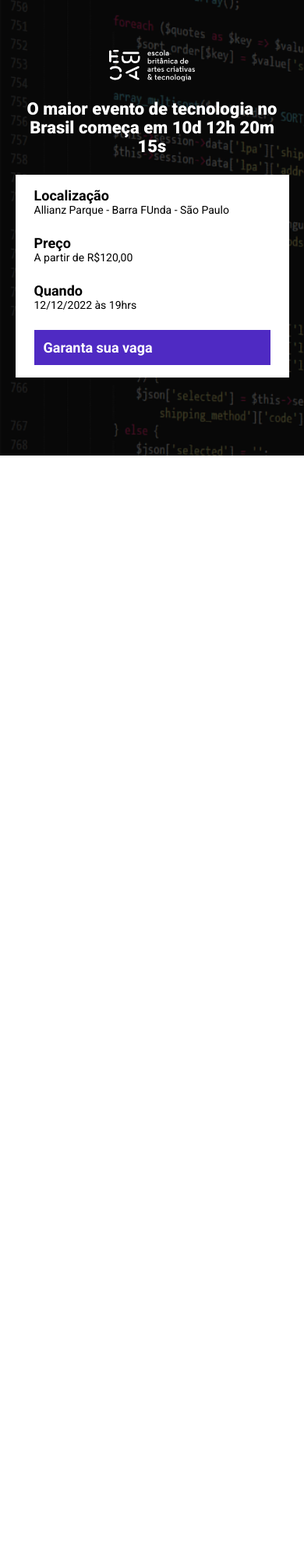
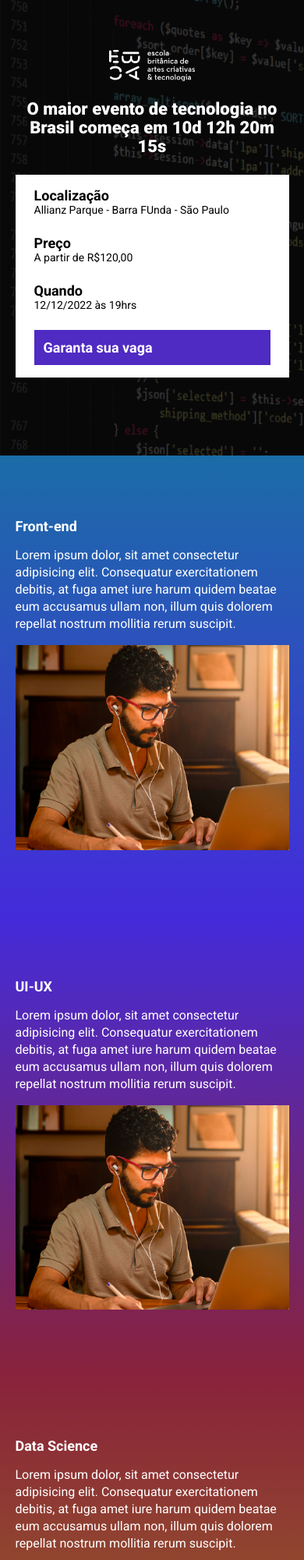
Before and after one commit to rodrigopenafurt/ebac_tech_talks, a website built with Parcel: page src/index.html in a window 390 px wide. Shown: the top 2000 px of the page at 78% size. Before the commit the page ends 844 px from the top, so only its background shows below. Built offline with nearby package versions, Linux system fonts and the light colour scheme.

Commit message:
adição de estilos e seções

```diff
--- a/src/index.html
+++ b/src/index.html
@@ -37,5 +37,50 @@
             </div>
         </div>
     </header>
+
+    <section class="event event--frontend">
+        <div class="container">
+            <div class="event__details">
+                <h2 class="event__details__title">Front-end</h2>
+                <p class="event__details__description">
+                    Lorem ipsum dolor, sit amet consectetur adipisicing elit. Consequatur exercitationem debitis, at fuga amet iure harum quidem beatae eum accusamus ullam non, illum quis dolorem repellat nostrum mollitia rerum suscipit.
+                </p>
+            </div>
+            <img class="event__image" src="./images/frontend.png" alt="Front-end">
+        </div>
+    </section>
+    <section class="event event--ui-ux event--image-left">
+        <div class="container">
+            <div class="event__details">
+                <h2 class="event__details__title">UI-UX</h2>
+                <p class="event__details__description">
+                    Lorem ipsum dolor, sit amet consectetur adipisicing elit. Consequatur exercitationem debitis, at fuga amet iure harum quidem beatae eum accusamus ullam non, illum quis dolorem repellat nostrum mollitia rerum suscipit.
+                </p>
+            </div>
+            <img class="event__image" src="./images/frontend.png" alt="Front-end">
+        </div>
+    </section>
+    <section class="event event--data-science">
+        <div class="container">
+            <div class="event__details">
+                <h2 class="event__details__title">Data Science</h2>
+                <p class="event__details__description">
+                    Lorem ipsum dolor, sit amet consectetur adipisicing elit. Consequatur exercitationem debitis, at fuga amet iure harum quidem beatae eum accusamus ullam non, illum quis dolorem repellat nostrum mollitia rerum suscipit.
+                </p>
+            </div>
+            <img class="event__image" src="./images/frontend.png" alt="Front-end">
+        </div>
+    </section>
+    <section class="event event--backend">
+        <div class="container">
+            <div class="event__details">
+                <h2 class="event__details__title">Back-end</h2>
+                <p class="event__details__description">
+                    Lorem ipsum dolor, sit amet consectetur adipisicing elit. Consequatur exercitationem debitis, at fuga amet iure harum quidem beatae eum accusamus ullam non, illum quis dolorem repellat nostrum mollitia rerum suscipit.
+                </p>
+            </div>
+            <img class="event__image" src="./images/frontend.png" alt="Front-end">
+        </div>
+    </section>
 </body>
 </html>
--- /dev/null
+++ b/src/styles/_event.scss
@@ -0,0 +1,64 @@
+@use 'variables';
+
+.event {
+    padding: 80px 0;
+
+    &--frontend {
+        background-image: linear-gradient(variables.$blue1, variables.$blue2);
+    }
+
+    &--ui-ux {
+        background-image: linear-gradient(variables.$blue2, variables.$pink);
+    }
+
+    &--data-science {
+        background-image: linear-gradient(variables.$pink, variables.$yellow);
+    }
+
+    &--backend {
+        background-image: linear-gradient(variables.$yellow, variables.$pink);
+    }
+
+    &--image-left {
+        .container {
+            flex-direction: row-reverse;
+        }
+    }
+
+    .container {
+        display: flex;
+    }
+
+    &__image {
+        max-width: 360px;
+    }
+
+    &__details {
+
+        &__title {
+            font-size: 18px;
+            font-weight: bold;
+            margin-bottom: 16px;
+        }
+
+        &__description {
+            font-size: 16px;
+            line-height: 22px;
+        }
+    }
+
+    @media (max-width: 640px) {
+        .container {
+            display: block;
+        }
+
+        &__image {
+            width: 100%;
+        }
+
+        &__details {
+            margin-right: 0;
+            margin-bottom: 16px;
+        }
+    }
+}
--- a/src/styles/_hero.scss
+++ b/src/styles/_hero.scss
@@ -1,3 +1,5 @@
+@use 'variables';
+
 .hero {
     padding-top: 64px;
     padding-bottom: 100px;
@@ -16,7 +18,7 @@
         left: 0;
         width: 100%;
         height: 100%;
-        background-color: #000;
+        background-color: variables.$secondaryTextColor;
         content: '';
         opacity: 0.7;
     }
--- /dev/null
+++ b/src/styles/_variables.scss
@@ -0,0 +1,8 @@
+$textColor: #fff;
+$secondaryTextColor: #000;
+
+$blue1: #1B6CA7;
+$blue2: #442BDB;
+$pink: #89223B;
+$yellow: #9C791D;
+$purple: #4F2AC3;
--- a/src/styles/components/_buttons.scss
+++ b/src/styles/components/_buttons.scss
@@ -1,3 +1,5 @@
+@use '../variables';
+
 .button {
     padding: 12px;
     font-size: 18px;
@@ -7,8 +9,8 @@
     white-space: nowrap;
 
     &--primary {
-        color: #fff;
-        background-color: #4F2AC3;
+        color: variables.$textColor;
+        background-color: variables.$purple;
     }
 
     @media (max-width: 640px) {
--- a/src/styles/components/_infos_bar.scss
+++ b/src/styles/components/_infos_bar.scss
@@ -1,6 +1,8 @@
+@use '../variables';
+
 .infos-bar {
     padding: 16px 24px;
-    background-color: #fff;
+    background-color: variables.$textColor;
     display: flex;
     justify-content: space-between;
 
@@ -11,10 +13,10 @@
 
         &__item {
             font-size: 14px;
-            color: #000;
+            color: variables.$secondaryTextColor;
 
             b {
-                color: #000;
+                color: variables.$secondaryTextColor;
                 font-size: 18px;
                 display: block;
             }
--- a/src/styles/main.scss
+++ b/src/styles/main.scss
@@ -1,13 +1,15 @@
 @use '_hero';
 @use 'components/infos_bar';
 @use 'components/buttons';
+@use 'event';
+@use 'variables';
 
 * {
     margin: 0;
     padding: 0;
     box-sizing: border-box;
     font-family: Roboto, sans-serif;
-    color: #fff;
+    color: variables.$textColor;
     list-style: none;
 }
 
```
